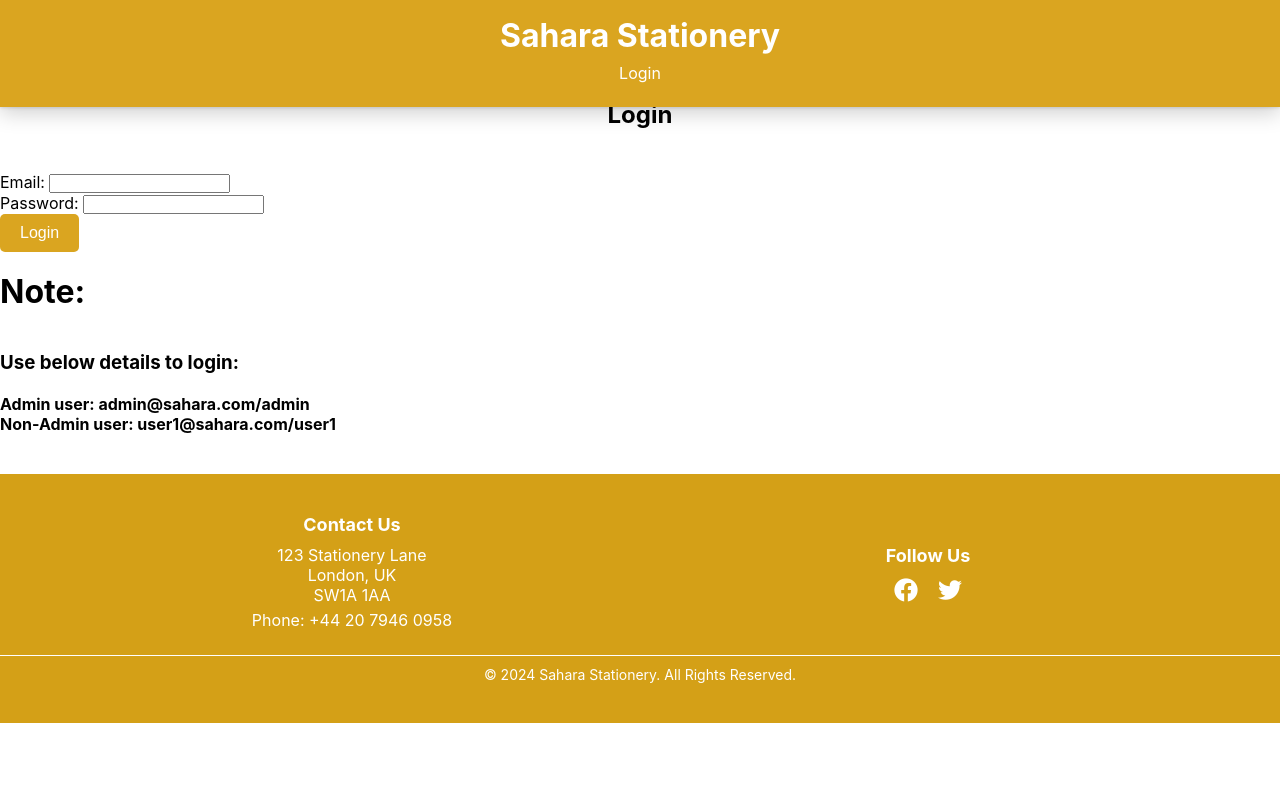
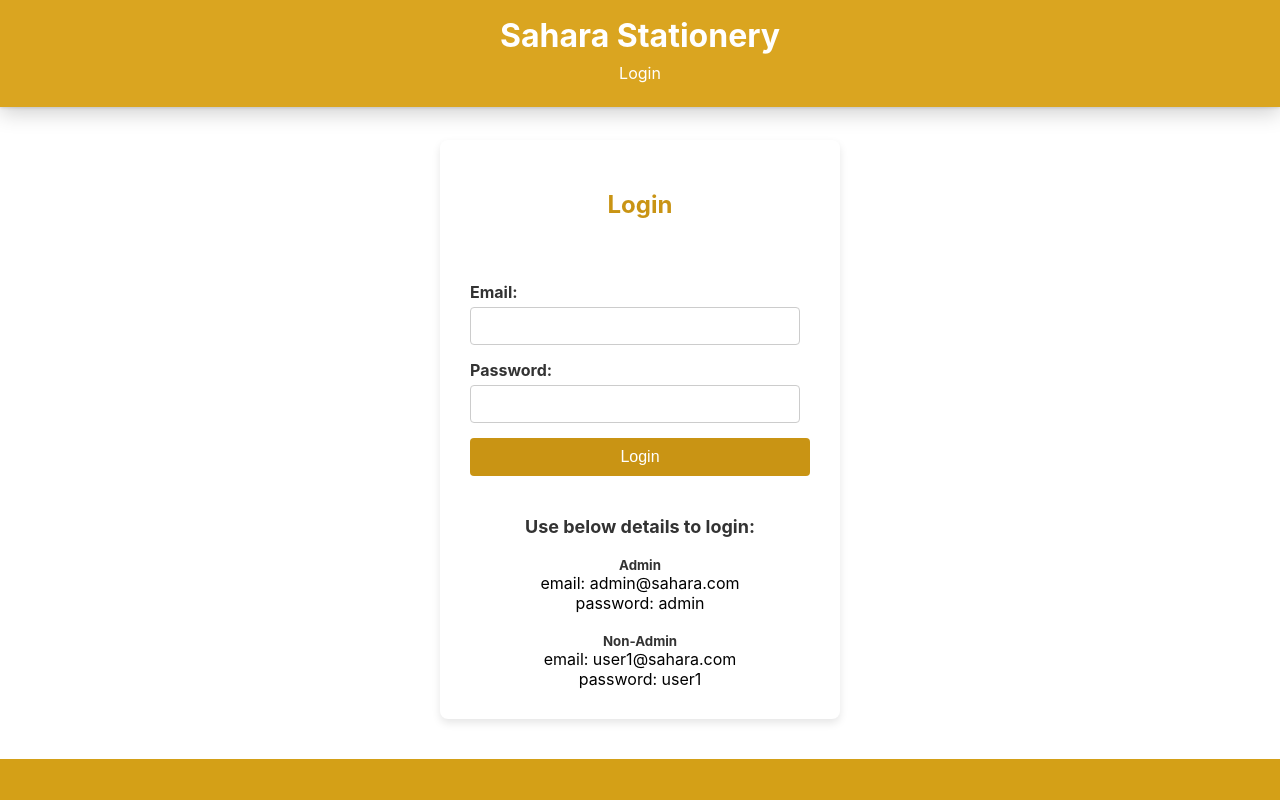
Before and after one commit to dmc93/SaharaStationery, a React (Create React App) app in the folder LegacyCodeFE/: page / in a window 1280 px wide. Shown: the top 800 px of the page. Built offline with nearby package versions, Linux system fonts and the light colour scheme.

Commit message:
Added login page css

```diff
--- /dev/null
+++ b/LegacyCodeFE/src/CSS/LoginPage.css
@@ -0,0 +1,99 @@
+.auth-container {
+    width: 100%;
+    max-width: 400px;
+    margin: 0 auto;
+    background-color: white;
+    border-radius: 8px;
+    box-shadow: 0 4px 8px rgba(0, 0, 0, 0.1);
+    padding: 30px;
+    text-align: center;
+    margin-top: 140px;
+}
+
+h2 {
+    font-size: 24px;
+    color: #c99414; /* Gold color for headers */
+    font-weight: bold;
+    margin-bottom: 20px;
+}
+
+.error-message {
+    color: red;
+    font-weight: bold;
+    margin-bottom: 20px;
+}
+
+.form-group {
+    margin-bottom: 15px;
+    text-align: left;
+}
+
+.form-group label {
+    display: block;
+    font-size: 16px;
+    font-weight: bold;
+    color: #333;
+    margin-bottom: 5px;
+}
+
+.form-group input {
+    width: calc(100% - 10px);
+    padding: 10px;
+    border: 1px solid #ccc;
+    border-radius: 4px;
+    font-size: 14px;
+}
+
+button[type="submit"] {
+    background-color: #c99414;
+    color: white;
+    font-size: 16px;
+    padding: 10px 20px;
+    border: none;
+    border-radius: 4px;
+    cursor: pointer;
+    width: 100%;
+}
+
+button[type="submit"]:hover {
+    background-color: #b38412;
+}
+
+h1, h3, h5 {
+    color: #333;
+    margin-top: 20px;
+}
+
+h1 {
+    font-size: 22px;
+    font-weight: bold;
+}
+
+h3, h4 {
+    font-size: 18px;
+}
+
+h4 {
+    margin-top: 10px;
+    line-height: 1.6;
+}
+
+.note-section {
+    margin-top: 30px;
+    text-align: left;
+}
+
+.note-section h1,
+.note-section h3,
+.note-section h4 {
+    text-align: left;
+    margin-left: 0;
+}
+
+.note-section h3 {
+    margin-top: 10px;
+}
+
+.note-section h4 {
+    font-weight: normal;
+}
--- a/LegacyCodeFE/src/security/LoginPage.jsx
+++ b/LegacyCodeFE/src/security/LoginPage.jsx
@@ -1,6 +1,7 @@
 import React, {useState} from "react";
 import { useNavigate } from "react-router-dom";
 import UserService from "./UserService";
+import '../CSS/LoginPage.css'
 
 function LoginPage(){
 const [email, setEmail] = useState('')
@@ -35,10 +36,8 @@ const handleSubmit = async (e) => {
     return(
         <div className="auth-container">
                         <br/>
-            <br/>
-            <br/>
-            <br/>
-            <br/>
+
+
 
             <h2>Login</h2>
             {error && <p className="error-message">{error}</p>}
@@ -55,10 +54,9 @@ const handleSubmit = async (e) => {
             </form>
 <div>
 <br/>
-    <h1>Note:</h1><br/><br/>
-    <h3>Use below details to login:</h3><br/>
-    <h4>Admin user: admin@sahara.com/admin<br/>
-    Non-Admin user: user1@sahara.com/user1</h4>
+    <h3>Use below details to login:</h3>
+    <h5>Admin</h5>email: admin@sahara.com<br/>password: admin<br/>
+    <h5>Non-Admin</h5>email: user1@sahara.com<br/>password: user1
 </div>
 
         </div>
```
